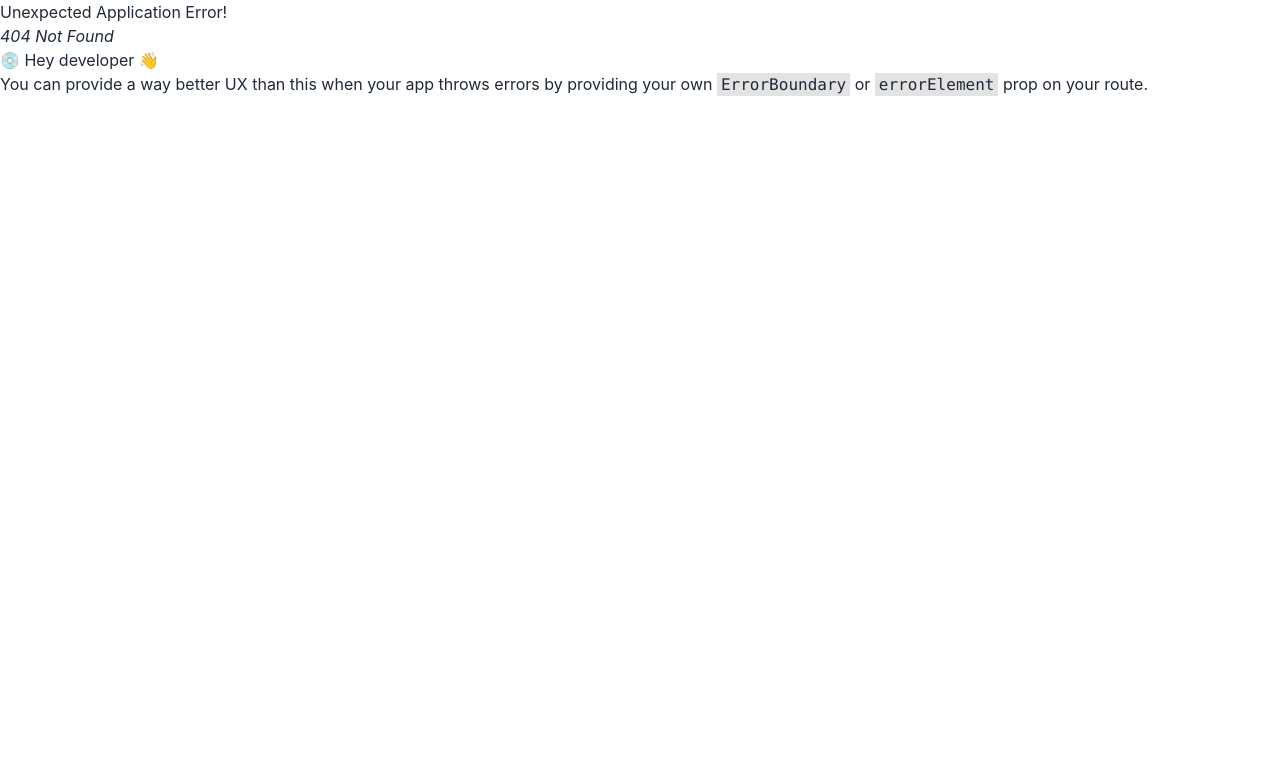
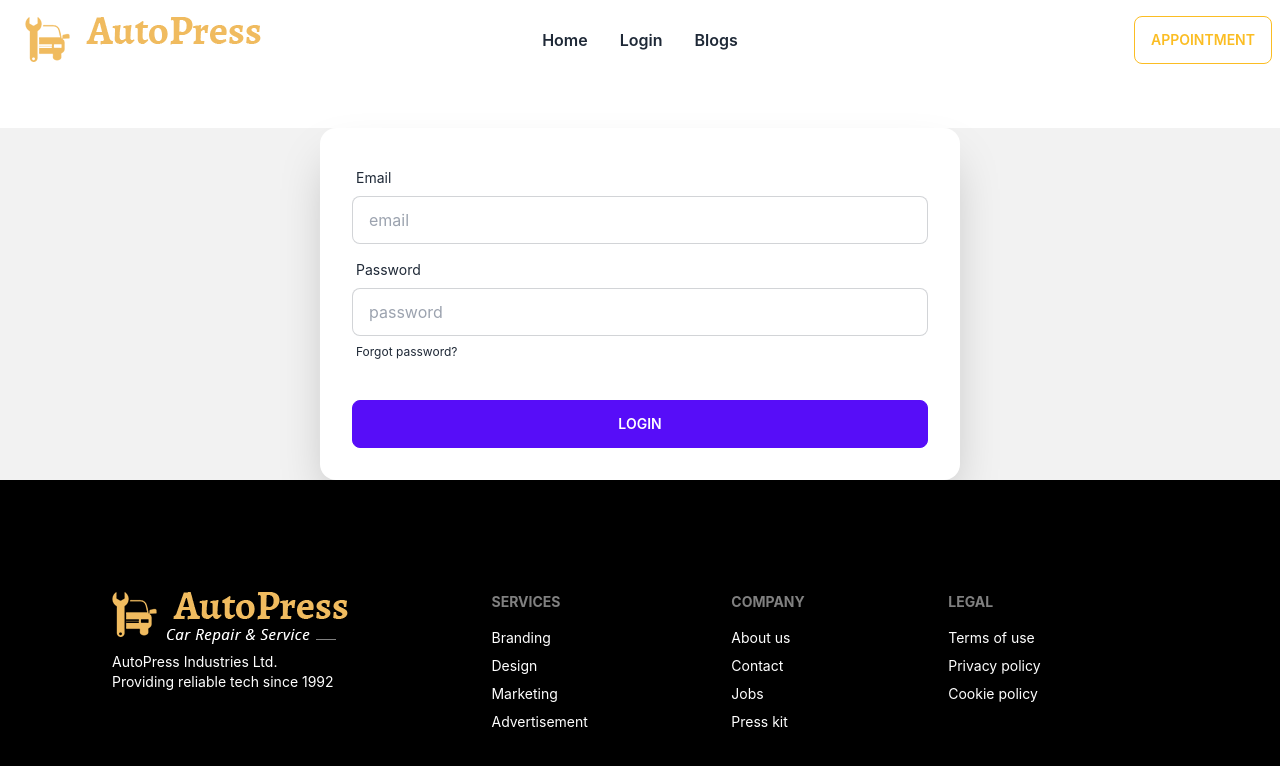
Before and after one commit to GitHub-Sanjit/Assignment-11-client-side, a React (Create React App) app in the folder service-review-client/: page /login in a window 1280 px wide. Before the commit this address had no page. Shown: the top 766 px of the page. Built offline with nearby package versions, Linux system fonts and the light colour scheme.

Commit message:
Basic Login page setup

```diff
--- /dev/null
+++ b/service-review-client/src/Pages/Login/Login.js
@@ -0,0 +1,46 @@
+import React from "react";
+
+const Login = () => {
+  const handleLogin = (event) => {
+    event.preventDefault();
+  };
+
+  return (
+    <div className="hero  bg-base-200">
+      <div className="card  w-1/2  shadow-2xl bg-base-100">
+        <form onSubmit={handleLogin} className="card-body">
+          <div className="form-control">
+            <label className="label">
+              <span className="label-text">Email</span>
+            </label>
+            <input
+              type="text"
+              placeholder="email"
+              className="input input-bordered"
+            />
+          </div>
+          <div className="form-control">
+            <label className="label">
+              <span className="label-text">Password</span>
+            </label>
+            <input
+              type="text"
+              placeholder="password"
+              className="input input-bordered"
+            />
+            <label className="label">
+              <a href="/ " className="label-text-alt link link-hover">
+                Forgot password?
+              </a>
+            </label>
+          </div>
+          <div className="form-control mt-6">
+            <input className="btn btn-primary" type="submit" value="Login" />
+          </div>
+        </form>
+      </div>
+    </div>
+  );
+};
+
+export default Login;
--- a/service-review-client/src/Pages/Shared/Header/Header.js
+++ b/service-review-client/src/Pages/Shared/Header/Header.js
@@ -7,6 +7,9 @@ const Header = () => {
     <>
       <li className="font-semibold">
         <Link to="/">Home</Link>
+      </li>
+      <li className="font-semibold">
+        <Link to="/login">Login</Link>
       </li>
       <li className="font-semibold">
         <Link to="/blogs">Blogs</Link>
--- a/service-review-client/src/Router/Routes/Routes.js
+++ b/service-review-client/src/Router/Routes/Routes.js
@@ -2,6 +2,7 @@ import { createBrowserRouter } from "react-router-dom";
 import Main from "../../Layout/Main";
 import Blogs from "../../Pages/Blogs/Blogs";
 import Home from "../../Pages/Home/Home/Home";
+import Login from "../../Pages/Login/Login";
 
 const router = createBrowserRouter([
   {
@@ -12,6 +13,10 @@ const router = createBrowserRouter([
         path: "/",
         element: <Home></Home>,
       },
+      {
+        path: "/login",
+        element: <Login></Login>,
+      },
     ],
   },
   {
```
